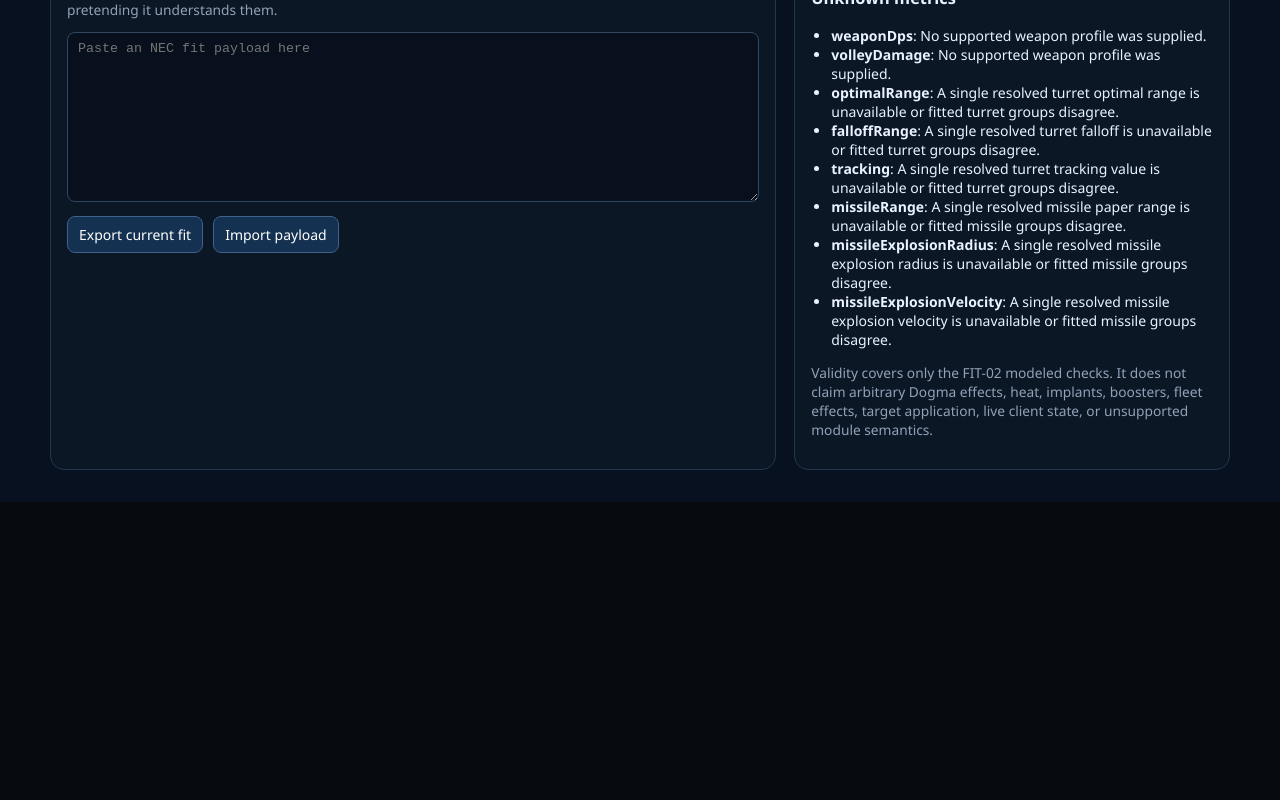
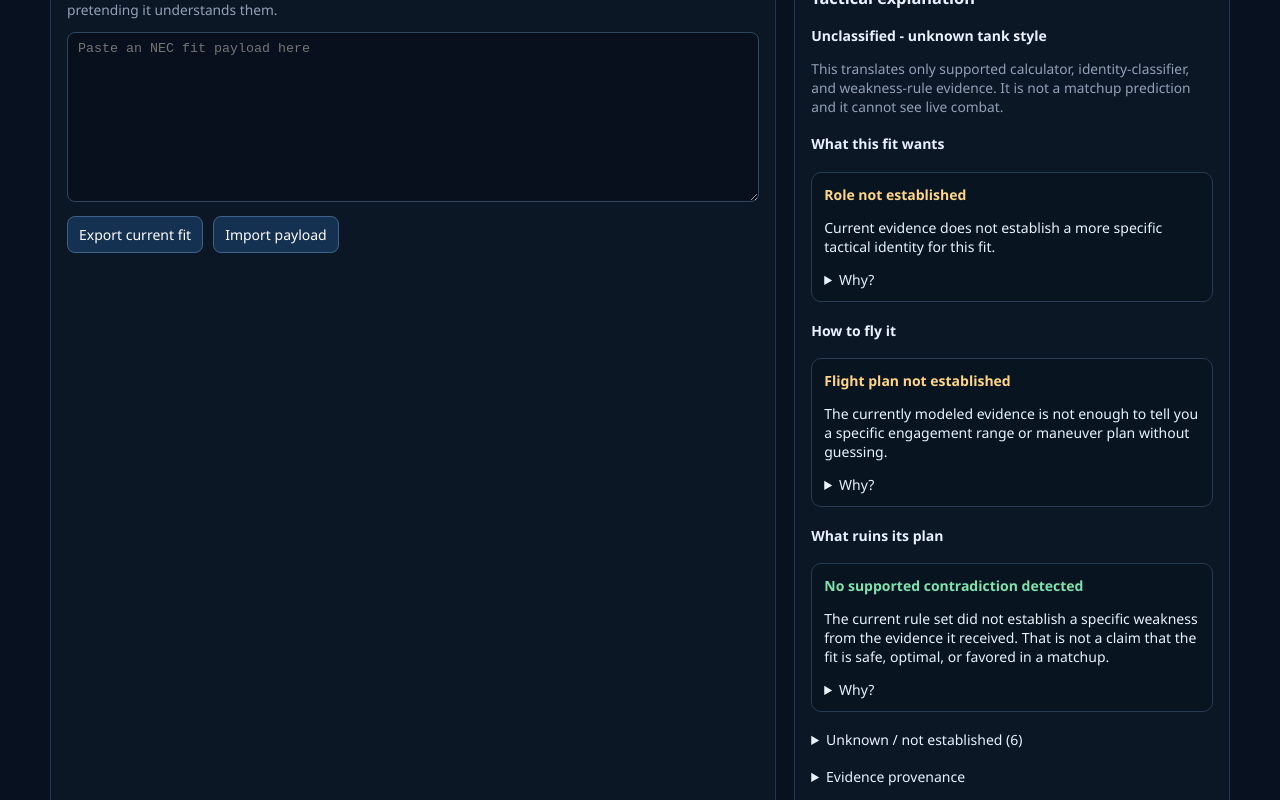
Before and after one commit to Ab0ut47Pandas/new-eden-companion, a Next.js app: page /fitting in a window 1280 px wide. Shown: the part 820-1620 px from the top of the page. Before the commit the page ends 1322 px from the top, so only its background shows below. Built offline with nearby package versions, Linux system fonts and the light colour scheme.

Commit message:
FIT-06: expose tactical explanations in fitting UI

```diff
--- a/src/app/fitting/FittingBuilderClient.tsx
+++ b/src/app/fitting/FittingBuilderClient.tsx
@@ -10,11 +10,29 @@ import {
   importBuilderState,
   type FitBuilderState,
 } from "@/lib/fitting/builder";
+import { classifyFitIdentity } from "@/lib/fitting/identity";
+import { buildFitTacticalBriefing, type TacticalExplanationCard } from "@/lib/fitting/tactical";
+import { evaluateFitWeaknesses } from "@/lib/fitting/weakness";
 
 import styles from "./fitting-builder.module.css";
 
 function fmt(value: number | null | undefined, suffix = "") {
   return typeof value === "number" && Number.isFinite(value) ? `${value.toLocaleString(undefined, { maximumFractionDigits: 2 })}${suffix}` : "Unknown";
+}
+
+function ExplanationCard({ card }: { card: TacticalExplanationCard }) {
+  const toneClass = card.tone === "warning" ? styles.bad : card.tone === "caution" ? styles.warn : styles.ok;
+  return (
+    <article className={styles.card}>
+      <strong className={toneClass}>{card.title}</strong>
+      <p>{card.summary}</p>
+      <details>
+        <summary>Why?</summary>
+        {card.why.length ? <ul className={styles.warnings}>{card.why.map((reason) => <li key={reason}>{reason}</li>)}</ul> : <p className={styles.small}>No additional supported explanation is available.</p>}
+        {card.evidence.length ? <><strong>Evidence</strong><ul className={styles.warnings}>{card.evidence.map((evidence) => <li key={evidence}>{evidence}</li>)}</ul></> : null}
+      </details>
+    </article>
+  );
 }
 
 export function FittingBuilderClient() {
@@ -23,6 +41,35 @@ export function FittingBuilderClient() {
   const [ioError, setIoError] = useState<string | null>(null);
   const compiled = useMemo(() => compileBuilderState(state), [state]);
   const result = compiled.result;
+  const tactical = useMemo(() => {
+    if (!result) return null;
+    const provenance = ["FIT-03 validated builder catalog", "FIT-02 deterministic fitting result"] as const;
+    const identity = classifyFitIdentity({
+      weaponPreferredRangeMeters: null,
+      hasWeb: false,
+      hasScram: false,
+      hasDisruptor: false,
+      hasEwar: false,
+      hasNeutralizer: false,
+      hasRemoteRepair: false,
+      hasLocalRepair: null,
+      hasBufferTank: null,
+      hasPassiveRechargeTank: null,
+      provenance,
+    });
+    const weaknesses = evaluateFitWeaknesses({
+      weaponPreferredRangeMeters: null,
+      assumesSoloTackle: null,
+      requiresRangeControl: null,
+      mobilityPenaltySources: null,
+      capacitorStable: null,
+      capacitorDependentSystems: null,
+      primaryTankLayer: null,
+      application: null,
+      provenance,
+    });
+    return buildFitTacticalBriefing({ identity, weaknesses, fitting: result, provenance });
+  }, [result]);
 
   function addModule(definitionId: string) {
     const definition = DEFAULT_FIT_BUILDER_CATALOG.modules.find((entry) => entry.id === definitionId);
@@ -137,6 +184,31 @@ export function FittingBuilderClient() {
           <div className={styles.metric}><span>Missile range</span><strong>{fmt(result?.metrics.missileRange, " m")}</strong></div>
           <div className={styles.metric}><span>Cap stable</span><strong>{typeof result?.metrics.capacitorStable === "number" ? `${Math.round(result.metrics.capacitorStable * 100)}%` : "Unknown"}</strong></div>
         </div>
+
+        {tactical ? <div className={styles.section}>
+          <h3>Tactical explanation</h3>
+          <p><strong>{tactical.headline}</strong></p>
+          <p className={styles.small}>This translates only supported calculator, identity-classifier, and weakness-rule evidence. It is not a matchup prediction and it cannot see live combat.</p>
+
+          <h4>What this fit wants</h4>
+          <div className={styles.cards}>{tactical.whatThisFitWants.map((card) => <ExplanationCard key={card.id} card={card} />)}</div>
+
+          <h4>How to fly it</h4>
+          <div className={styles.cards}>{tactical.howToFlyIt.map((card) => <ExplanationCard key={card.id} card={card} />)}</div>
+
+          <h4>What ruins its plan</h4>
+          <div className={styles.cards}>{tactical.whatRuinsItsPlan.map((card) => <ExplanationCard key={card.id} card={card} />)}</div>
+
+          {tactical.unknowns.length ? <details className={styles.section}>
+            <summary>Unknown / not established ({tactical.unknowns.length})</summary>
+            <ul className={styles.warnings}>{tactical.unknowns.map((unknown) => <li key={unknown}>{unknown}</li>)}</ul>
+          </details> : null}
+          <details className={styles.section}>
+            <summary>Evidence provenance</summary>
+            <ul className={styles.warnings}>{tactical.provenance.map((source) => <li key={source}>{source}</li>)}</ul>
+          </details>
+        </div> : null}
+
         {result?.legality.issues.length ? <div className={styles.section}><h3>Legality issues</h3><ul className={`${styles.warnings} ${styles.bad}`}>{result.legality.issues.map((issue) => <li key={`${issue.code}-${issue.sourceId ?? "fit"}`}>{issue.summary}</li>)}</ul></div> : null}
         {result && Object.keys(result.unknownMetrics).length ? <div className={styles.section}><h3>Unknown metrics</h3><ul className={styles.warnings}>{Object.entries(result.unknownMetrics).map(([metric, reason]) => <li key={metric}><strong>{metric}</strong>: {reason}</li>)}</ul></div> : null}
         <p className={styles.small}>Validity covers only the FIT-02 modeled checks. It does not claim arbitrary Dogma effects, heat, implants, boosters, fleet effects, target application, live client state, or unsupported module semantics.</p>
```
